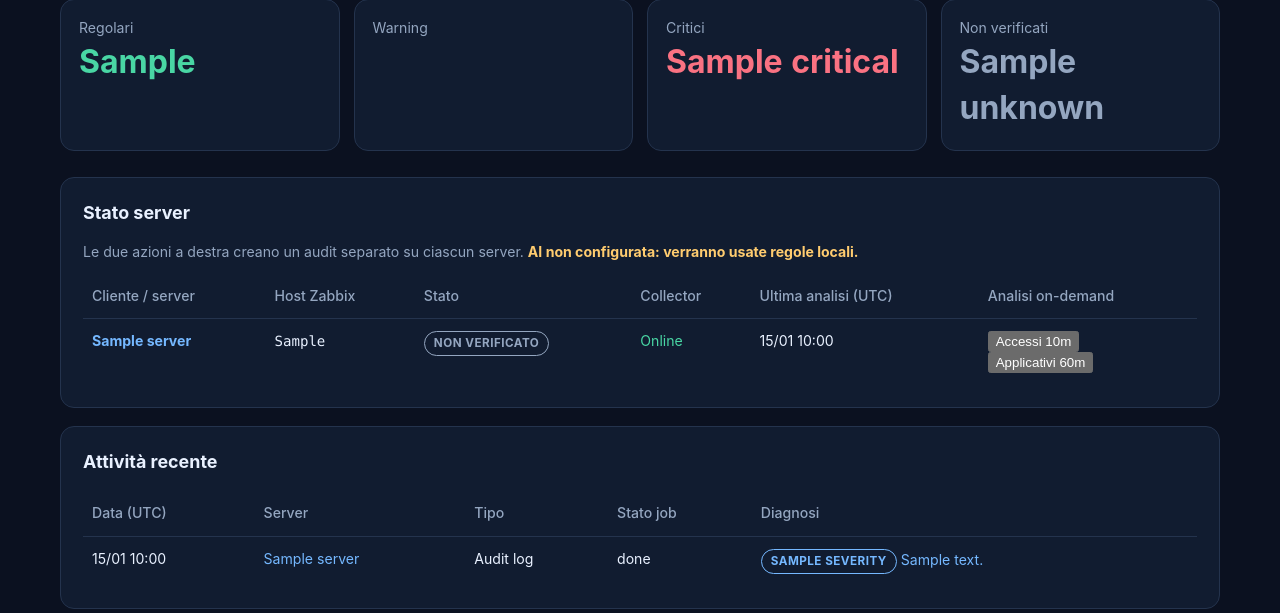
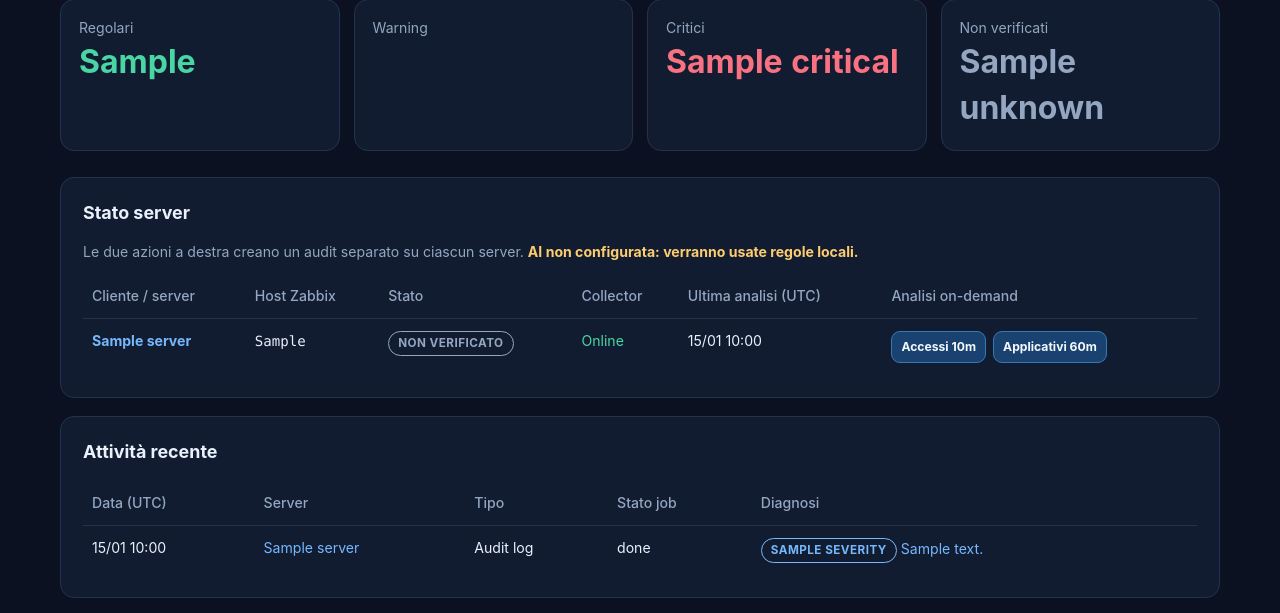
Before and after one commit to maxcamo/ioho-ai-monitor, a FastAPI app: template app/templates/index.html in a window 1280 px wide. Shown: the part 206-819 px from the top of the page. Run offline with FastAPI, Linux system fonts and the light colour scheme; the template is opened without the code that fills it: most values are stand-ins (such as "Sample title", 1, 10 or a date in 2020); parts of the project's set-up code (start-up, migrations or seed data) failed here and were passed over.

Commit message:
Style action buttons consistently in dashboard

```diff
--- a/app/templates/base.html
+++ b/app/templates/base.html
@@ -25,6 +25,13 @@
 .traffic-table td,.traffic-table th{font-size:.77rem;padding:7px 5px}
 @media(max-width:850px){.traffic-stats{grid-template-columns:repeat(2,minmax(0,1fr))}}
 @media(max-width:500px){.traffic-stats{grid-template-columns:1fr 1fr}}
+
+.analysis-actions{display:flex;align-items:center;gap:7px;flex-wrap:wrap}
+.analysis-actions form{margin:0}
+.analysis-btn{background:#1a4271;border:1px solid #3979b2;border-radius:9px;color:#f4f9ff;padding:10px 13px;font:inherit;font-size:.88rem;font-weight:650;cursor:pointer}
+.analysis-btn:hover{background:#27558b}
+.analysis-btn:focus-visible{outline:3px solid var(--amber);outline-offset:2px}
+.analysis-btn.compact{padding:6px 9px;font-size:.76rem}
 </style></head><body>
 <header class="topbar"><a class="brand" href="/">IOHO <small>AI Monitor</small></a><nav><a href="/">Panoramica</a><a href="/">Server e incidenti</a></nav></header>
 <main>{% block content %}{% endblock %}<div class="foot">IOHO AI Monitor · diagnosi assistita, non interventi automatici. Dati aggiornati ogni 45 secondi. L'assenza di evidenze non esclude incidenti.</div></main>
```
